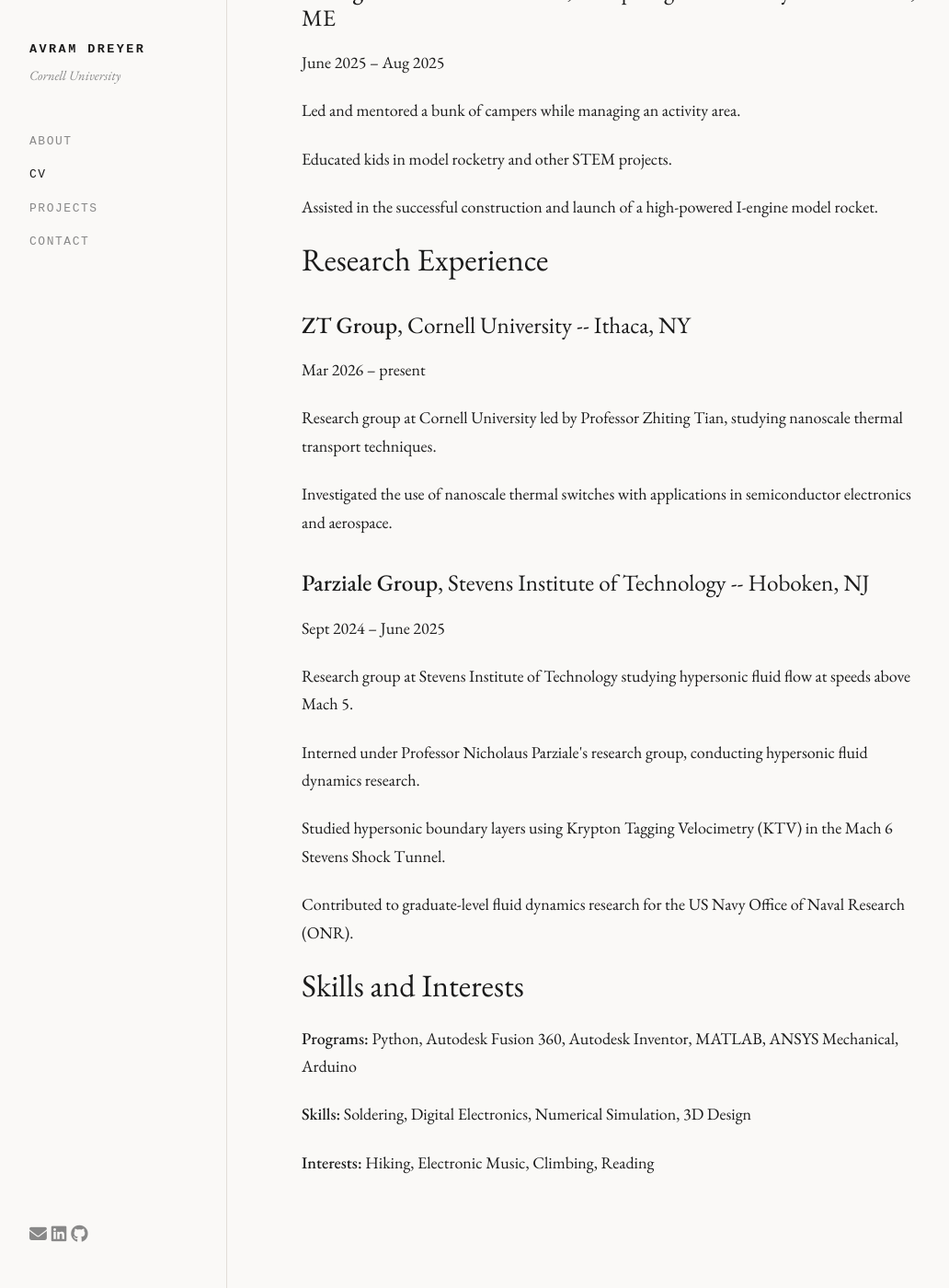
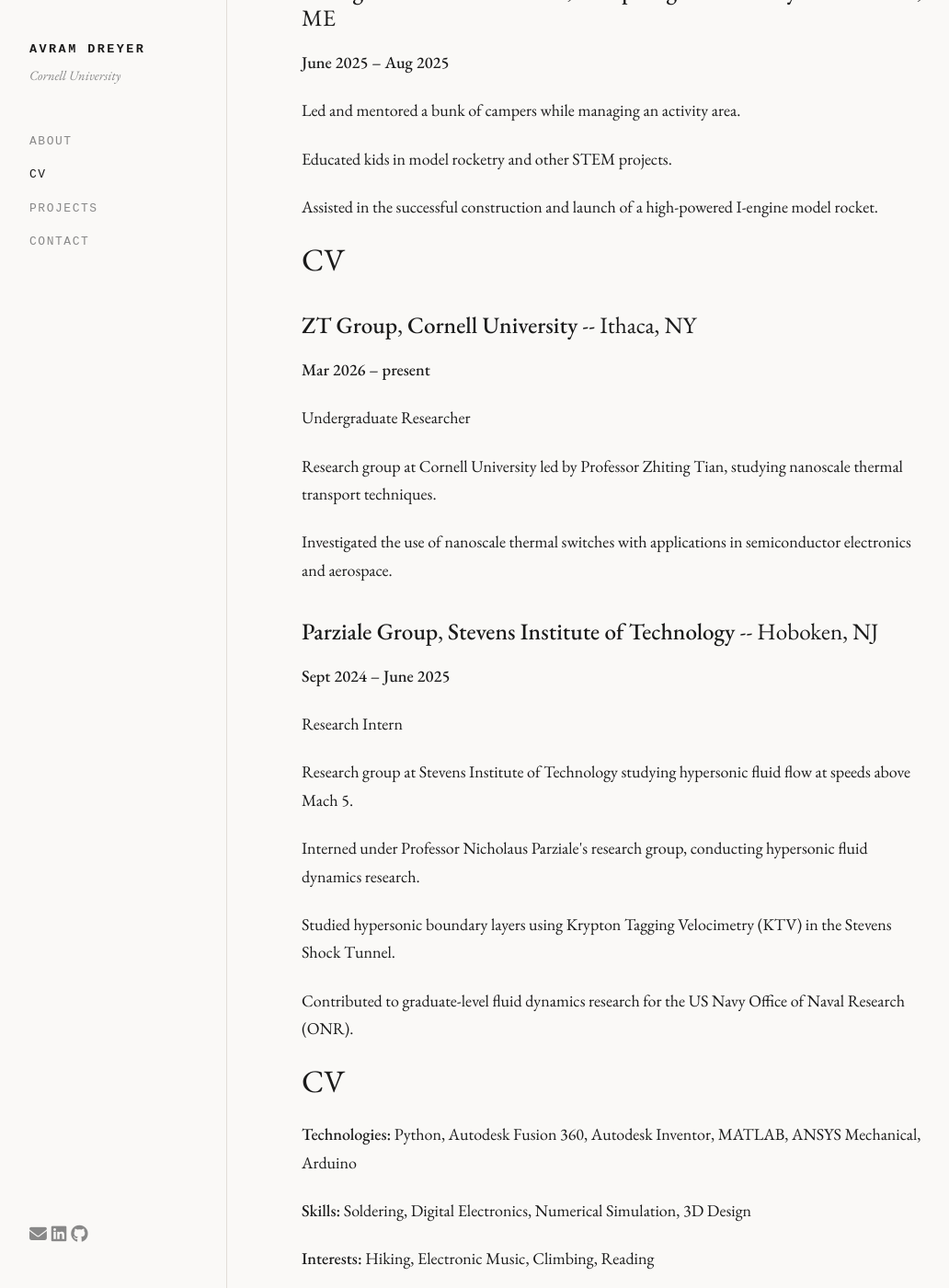
Before and after one commit to Aviboi/Aviboi.github.io, a Jekyll site: the page built from cv/index.html, in a window 1280 px wide and 1400 px high, scrolled down 1609 px. Shown: the whole window at 92% size, without its empty margins (13-1045 px from the left). Built offline with Jekyll 4.4.1, drawn with Linux system fonts in a browser that asks for light colours; nearby versions of some CDN libraries; some web fonts are replaced; before the commit the page ends 2964 px from its top, so only the background shows below that; some of the changed text lies outside the part shown.

Commit message:
chore: rebuild CV

```diff
--- a/cv/index.html
+++ b/cv/index.html
@@ -6,15 +6,15 @@ permalink: /cv/
 
 <div class="cv-content">
 <article class="markdown-body">
-        <h1>Avram Dreyer's CV</h1>
+        <h1>CV</h1>
         <ul>
         <li>Phone: +1 201 898 9735</li>
         <li>Email: <a href="mailto:ajd335@cornell.edu">ajd335@cornell.edu</a></li>
         <li>Website: <a href="https://avramdreyer.com/">avramdreyer.com</a></li>
         </ul>
-        <h1>Education</h1>
+        <h1>CV</h1>
         <h2><strong>Cornell University</strong>, BS in Mechanical Engineering -- Ithaca, NY</h2>
-        <p>Aug 2025 – May 2029</p>
+        <p><strong>Aug 2025 – May 2029</strong></p>
         <ul>
         <li>
         <p><strong>GPA: 4.06/4.3;</strong> ASME, Cornell Astronomical Society, Amateur Radio Club, Cornell Maker Club</p>
@@ -23,20 +23,20 @@ permalink: /cv/
         <p><strong><em>Relevant Coursework:</em></strong> Statics, Differential Equations, Intro to Computing, Intro to Lasers and Photonics</p>
         </li>
         </ul>
-        <h2><strong>Bergen County Technical High School</strong>, Diploma in Aerospace Engineering -- Teterboro, NJ</h2>
-        <p>Sept 2020 – June 2025</p>
+        <h2><strong>Bergen County Technical High School</strong>, Diploma in Engineering -- Teterboro, NJ</h2>
+        <p><strong>Sept 2020 – June 2025</strong></p>
         <ul>
         <li><strong>GPA: 3.99/4.0;</strong> National Honor Society, High Honor Roll, Departmental Award for Physics</li>
         </ul>
-        <h1>Projects</h1>
+        <h1>CV</h1>
         <h2><strong>Satellite Thermal Heatsink</strong> -- <strong>Houston, TX</strong></h2>
-        <p>Sept 2024 – Apr 2025</p>
+        <p><strong>Sept 2024 – Apr 2025</strong></p>
         <ul>
         <li>
         <p>Collaborated to design and build a novel thermal management system for a 1U CubeSat satellite.</p>
         </li>
         <li>
-        <p>Designed in Fusion360 and thermal analysis with ANSYS Mechanical. Fabricated using custom brass plates and pipes.</p>
+        <p>Designed in Fusion360 and thermal analysis with ANSYS Mechanical. Fabricated out of custom copper.</p>
         </li>
         <li>
         <p>Selected as one of five finalist teams in the nation for the NASA HUNCH space hardware design competition.</p>
@@ -45,9 +45,9 @@ permalink: /cv/
         <p>Presented at Johnson Space Center to NASA engineers for potential implementation in flight hardware.</p>
         </li>
         </ul>
-        <h1>Technical Experience</h1>
-        <h2><strong>Mechanical Subteam Member</strong>, Cornell Autonomous Sailboat Team -- Ithaca, NY</h2>
-        <p>Feb 2026 – present</p>
+        <h1>CV</h1>
+        <h2><strong>Mechanical Subteam Member</strong>, <strong>Cornell Autonomous Sailboat Team</strong> -- Ithaca, NY</h2>
+        <p><strong>Feb 2026 – present</strong></p>
         <p>Student Project Team at Cornell University competing in the SailBot International Robotic Sailing Regatta (IRSR)</p>
         <ul>
         <li>
@@ -57,8 +57,8 @@ permalink: /cv/
         <p>Designed and built sail rigging using Solidworks and 3D printed PLA.</p>
         </li>
         </ul>
-        <h2><strong>Sailing and STEM Instructor</strong>, Camp Wigwam For Boys -- Waterford, ME</h2>
-        <p>June 2025 – Aug 2025</p>
+        <h2><strong>Sailing and STEM Instructor</strong>, <strong>Camp Wigwam For Boys</strong> -- Waterford, ME</h2>
+        <p><strong>June 2025 – Aug 2025</strong></p>
         <ul>
         <li>
         <p>Led and mentored a bunk of campers while managing an activity area.</p>
@@ -70,29 +70,37 @@ permalink: /cv/
         <p>Assisted in the successful construction and launch of a high-powered I-engine model rocket.</p>
         </li>
         </ul>
-        <h1>Research Experience</h1>
-        <h2><strong>ZT Group</strong>, Cornell University -- Ithaca, NY</h2>
-        <p>Mar 2026 – present</p>
+        <h1>CV</h1>
+        <h2><strong>ZT Group</strong>, <strong>Cornell University</strong> -- Ithaca, NY</h2>
+        <p><strong>Mar 2026 – present</strong></p>
+        <p>Undergraduate Researcher</p>
+        <ul>
+        <li>
         <p>Research group at Cornell University led by Professor Zhiting Tian, studying nanoscale thermal transport techniques.</p>
+        </li>
+        <li>
+        <p>Investigated the use of nanoscale thermal switches with applications in semiconductor electronics and aerospace.</p>
+        </li>
+        </ul>
+        <h2><strong>Parziale Group</strong>, <strong>Stevens Institute of Technology</strong> -- Hoboken, NJ</h2>
+        <p><strong>Sept 2024 – June 2025</strong></p>
+        <p>Research Intern</p>
         <ul>
-        <li>Investigated the use of nanoscale thermal switches with applications in semiconductor electronics and aerospace.</li>
-        </ul>
-        <h2><strong>Parziale Group</strong>, Stevens Institute of Technology -- Hoboken, NJ</h2>
-        <p>Sept 2024 – June 2025</p>
+        <li>
         <p>Research group at Stevens Institute of Technology studying hypersonic fluid flow at speeds above Mach 5.</p>
-        <ul>
+        </li>
         <li>
         <p>Interned under Professor Nicholaus Parziale's research group, conducting hypersonic fluid dynamics research.</p>
         </li>
         <li>
-        <p>Studied hypersonic boundary layers using Krypton Tagging Velocimetry (KTV) in the Mach 6 Stevens Shock Tunnel.</p>
+        <p>Studied hypersonic boundary layers using Krypton Tagging Velocimetry (KTV) in the Stevens Shock Tunnel.</p>
         </li>
         <li>
         <p>Contributed to graduate-level fluid dynamics research for the US Navy Office of Naval Research (ONR).</p>
         </li>
         </ul>
-        <h1>Skills and Interests</h1>
-        <p><strong>Programs:</strong> Python, Autodesk Fusion 360, Autodesk Inventor, MATLAB, ANSYS Mechanical, Arduino</p>
+        <h1>CV</h1>
+        <p><strong>Technologies:</strong> Python, Autodesk Fusion 360, Autodesk Inventor, MATLAB, ANSYS Mechanical, Arduino</p>
         <p><strong>Skills:</strong> Soldering, Digital Electronics, Numerical Simulation, 3D Design</p>
         <p><strong>Interests:</strong> Hiking, Electronic Music, Climbing, Reading</p>
     </article>
```
Also changed, not shown: cv/output/Avram_Dreyer_CV.html (+26 -18 lines), cv/output/Avram_Dreyer_CV.md (+21 -17 lines), cv/output/Avram_Dreyer_CV_1.png, cv/output/Avram_Dreyer_CV_2.png, 3 other files.
